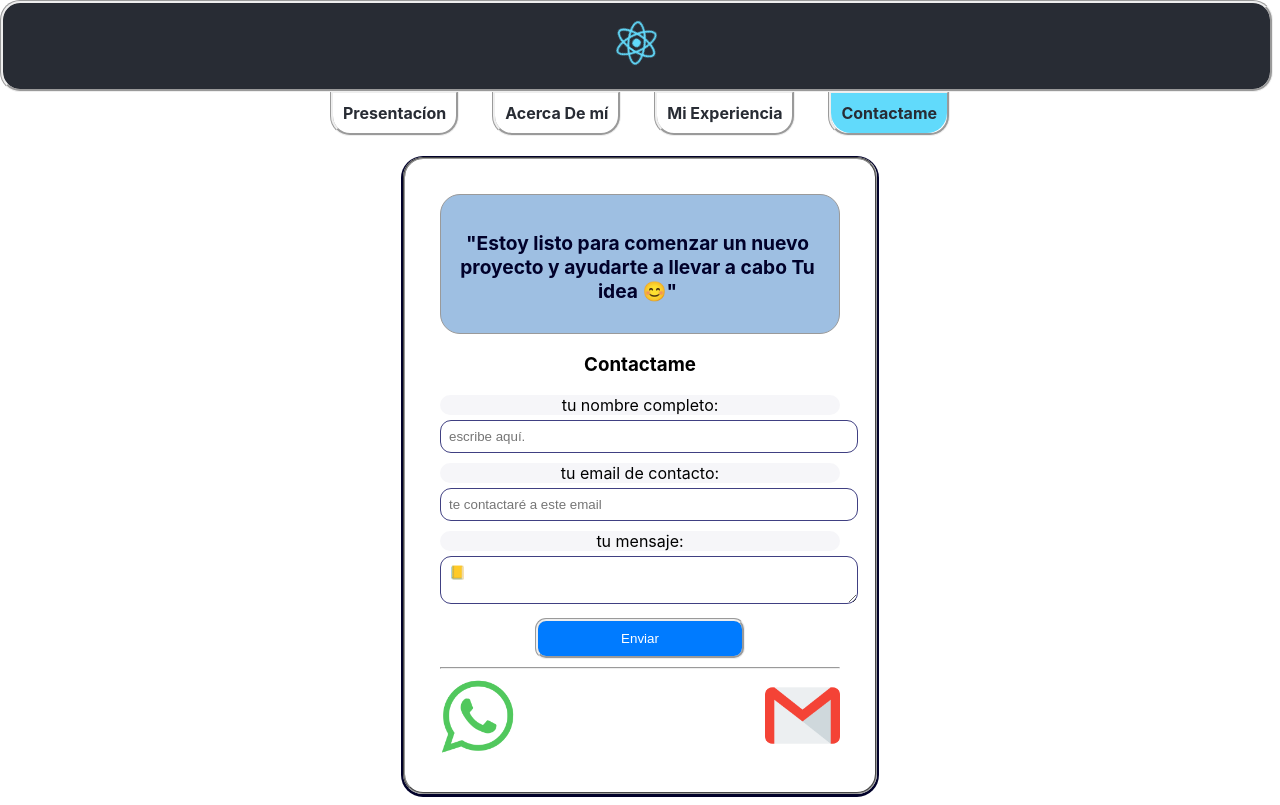
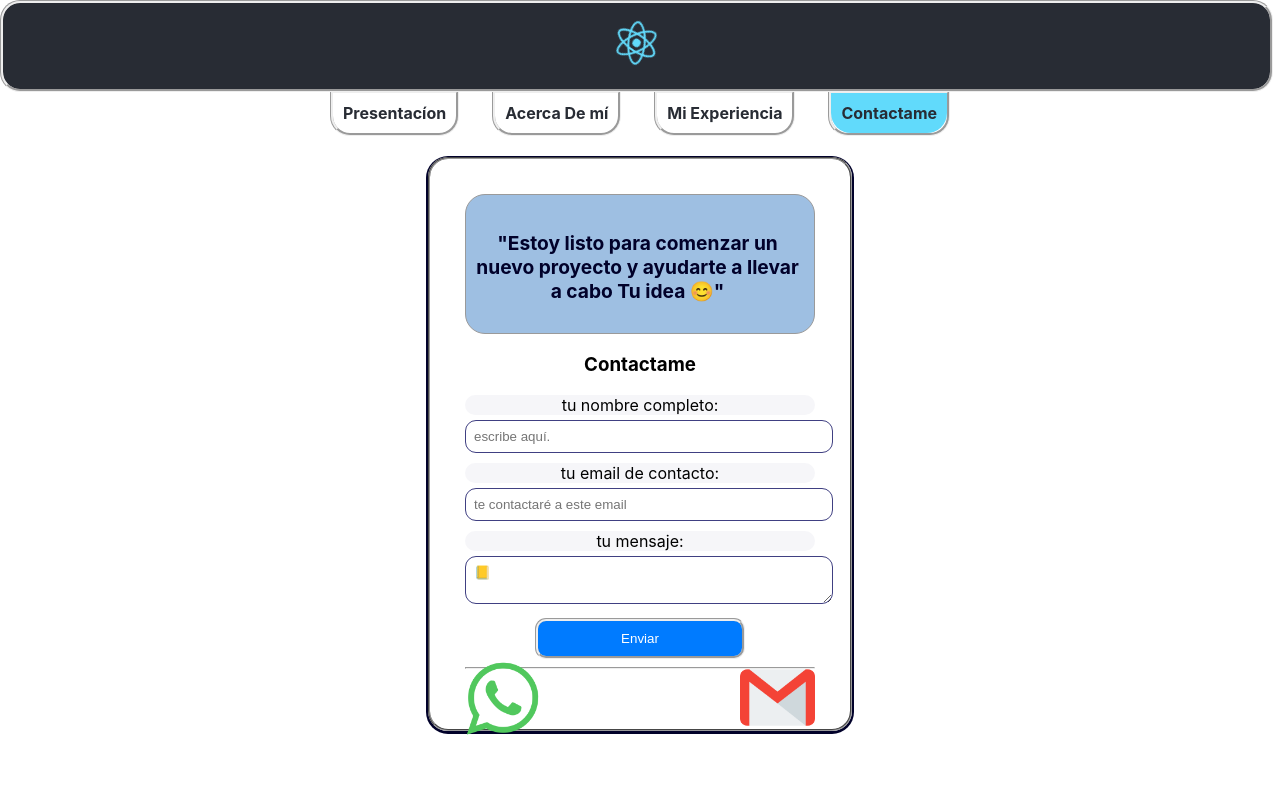
Before and after one commit to wuaicot/Frontend-Portfolio, a React (Create React App) app: page /contact in a window 1280 px wide. Built offline with nearby package versions, Linux system fonts and the light colour scheme.

Commit message:
everything under control

```diff
--- a/src/components/Contact/Contact.js
+++ b/src/components/Contact/Contact.js
@@ -6,10 +6,12 @@ import gmailLogo from "../../image/gmail.png";
 import whatsappLogo from "../../image/logoWhatsap.png";
 import Modal from "react-modal";
 
+Modal.setAppElement('#root');
+
 const cellPhone =
   "https://api.whatsapp.com/send/?phone=5693380684&text&app_absent=0";
 
-const email = "https://mail.google.com/mail/wuaicot8@gmail";
+const email = "https://mail.google.com/mail/wuaicot8@gmail.com";
 
 const Contact = () => {
   const [formData, setFormData] = useState({
@@ -32,26 +34,25 @@ const Contact = () => {
     setIsModalOpen(false);
   };
 
-        //https://backend-portfolio-production-c573.up.railway.app/externed/contact
-
-          //http://localhost:3001/externed/contact
-
   const handleSubmit = async (e) => {
     e.preventDefault();
     try {
-      await axios.post("https://backend-portfolio-production-c573.up.railway.app", formData);
-
-
-
+      const response = await axios.post("http://localhost:3001/externed/contact", formData);
+      console.log('Respuesta del servidor:', response.data); // Asegúrate de que la respuesta se reciba correctamente
       openModal(); // Abre el modal en caso de éxito
       setFormData({ name: "", email: "", message: "" });
     } catch (error) {
       console.error("Error sending message:", error);
-      alert(
-        "¡Disculpa! En este momento no es posible enviar el mensaje. Puedes contactarme directamente en mi correo electrónico o Whatsapp. ¡Gracias!"
-      );
+      if (error.response && error.response.status !== 500) {
+        alert(
+          "¡Disculpa! En este momento no es posible enviar el mensaje. Puedes contactarme directamente en mi correo electrónico o Whatsapp. ¡Gracias!"
+        );
+      } else {
+        console.error("Error en el servidor: ", error); // Imprimir el error del servidor en la consola
+      }
     }
   };
+
 
   return (
     <div className={styles.container}>
--- a/src/components/Contact/Contact.module.css
+++ b/src/components/Contact/Contact.module.css
@@ -3,7 +3,8 @@
 
 /* Estilos para el contenedor del formulario */
 .container {
-    max-width: 400px;
+    max-width: 350px;
+    max-height: 500px;
     margin: 11px auto;
     padding: 35px;
     border: 2px solid #9a9a9a;
@@ -130,7 +131,7 @@
   }
 
   .whatsapp{
-    margin-top: 10px;
+    margin-top: -16px;
     display: flex;
 
 
@@ -160,6 +161,7 @@
     max-width: 400px;
     width: 100%;
     text-align: center;
+    z-index: 1000; /* Asegúrate de que el modal esté en el frente */
   }
 
 .successModal h2 {
```
Lines whose indentation alone changed are shown as unchanged.
